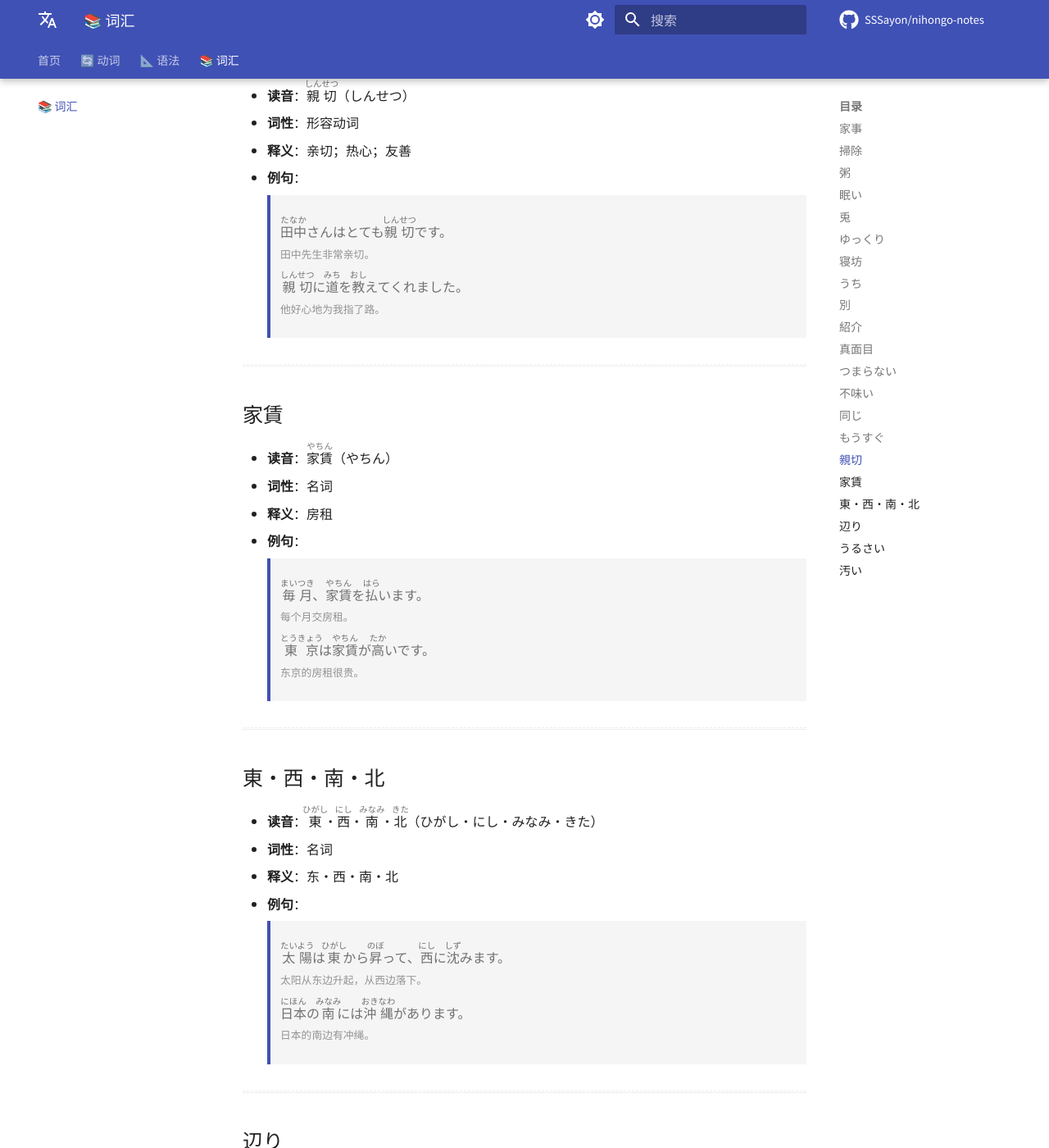
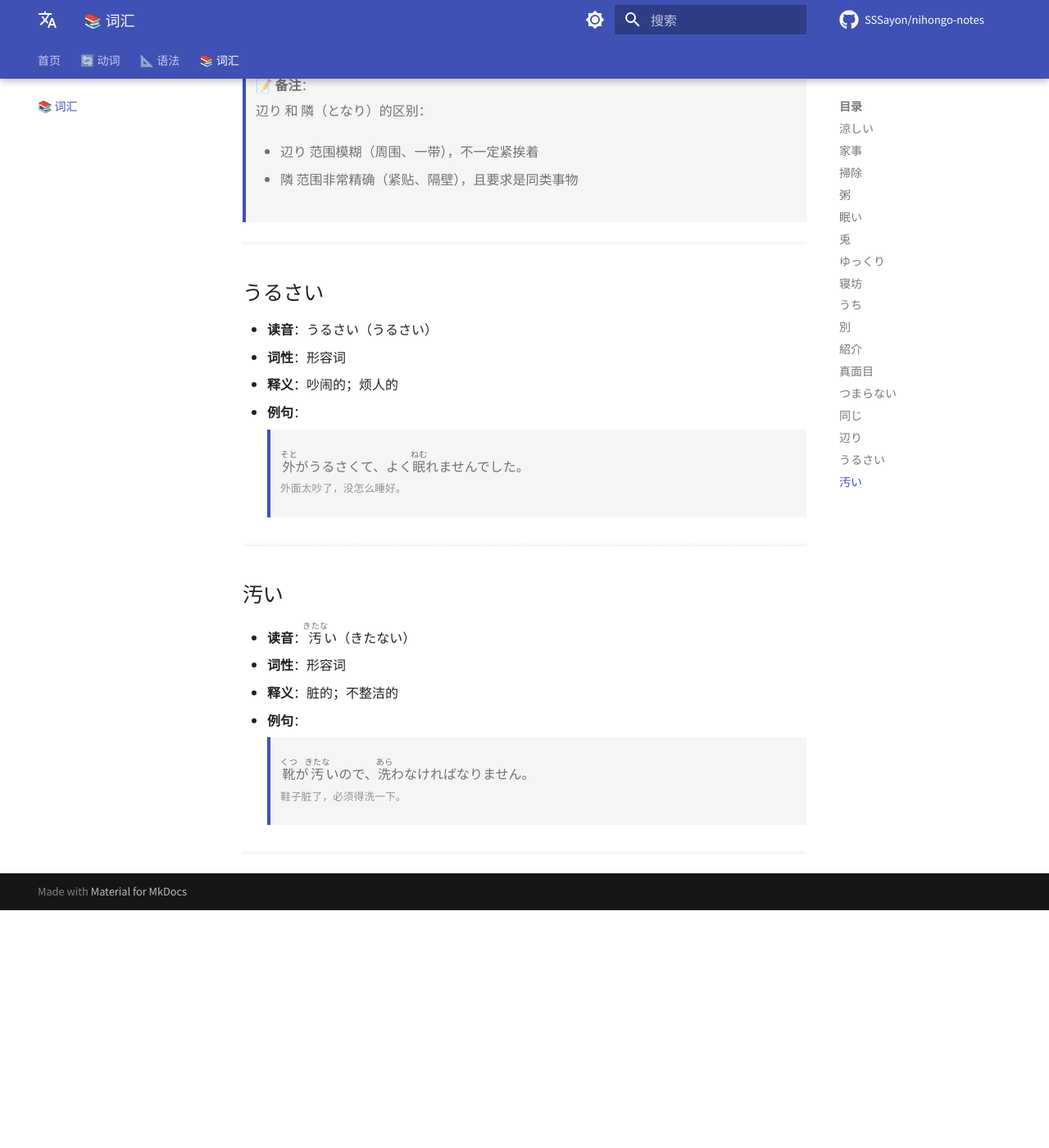
Before and after one commit to SSSayon/nihongo-notes, an MkDocs documentation site: the page built from docs/vocabulary.md, in a window 1280 px wide and 1400 px high, scrolled down 7128 px. Shown: the whole window at 82% size. Built offline with MkDocs 1.6.1 and Material for MkDocs 9.7.7, drawn with Linux system fonts in a browser that asks for light colours; comment, search, counter and statistics services are not loaded; after the commit the page ends 8238 px from its top, so only the background shows below that; some of the changed text lies outside the part shown.

Commit message:
chore: update site content

```diff
--- a/docs/verbs.md
+++ b/docs/verbs.md
@@ -2,7 +2,47 @@
 
 记录动词。
 
-共 **19** 个动词
+共 **21** 个动词
+
+---
+
+## 笑う
+
+- **读音**：<ruby>笑<rt>わら</rt></ruby>う（わらう）
+- **类型**：五段动词
+- **释义**：笑；嘲笑
+
+- **例句**：
+
+    > <div class="example-box">
+    > <ruby>彼女<rt>かのじょ</rt></ruby>はいつも<ruby>楽<rt>たの</rt></ruby>しそうに<ruby>笑<rt>わら</rt></ruby>っています。
+    > <br><small>她总是笑得很开心的样子。</small>
+    > </div>
+
+    > <div class="example-box">
+    > <ruby>人<rt>ひと</rt></ruby>の<ruby>失敗<rt>しっぱい</rt></ruby>を<ruby>笑<rt>わら</rt></ruby>ってはいけません。
+    > <br><small>不要嘲笑别人的失败。</small>
+    > </div>
+
+---
+
+## 忘れる
+
+- **读音**：<ruby>忘<rt>わす</rt></ruby>れる（わすれる）
+- **类型**：一段动词
+- **释义**：忘记；遗忘（物品）
+
+- **例句**：
+
+    > <div class="example-box">
+    > <ruby>漢字<rt>かんじ</rt></ruby>の<ruby>書<rt>か</rt></ruby>き<ruby>方<rt>かた</rt></ruby>を<ruby>忘<rt>わす</rt></ruby>れました。
+    > <br><small>忘记了汉字的写法。</small>
+    > </div>
+
+    > <div class="example-box">
+    > <ruby>電車<rt>でんしゃ</rt></ruby>に<ruby>傘<rt>かさ</rt></ruby>を<ruby>忘<rt>わす</rt></ruby>れました。
+    > <br><small>把伞忘在电车上了。</small>
+    > </div>
 
 ---
 
--- a/docs/vocabulary.md
+++ b/docs/vocabulary.md
@@ -2,7 +2,32 @@
 
 记录名词、形容词等词汇。
 
-共 **21** 个词汇
+共 **17** 个词汇
+
+---
+
+## 涼しい
+
+- **读音**：<ruby>涼<rt>すず</rt></ruby>しい（すずしい）
+- **词性**：形容词
+- **释义**：凉爽，凉快；清澈，明亮（多指眼睛）
+
+- **例句**：
+
+    > <div class="example-box">
+    > <ruby>北海道<rt>ほっかいどう</rt></ruby>の<ruby>夏<rt>なつ</rt></ruby>は<ruby>涼<rt>すず</rt></ruby>しくて<ruby>過<rt>す</rt></ruby>ごしやすいです。
+    > <br><small>北海道的夏天很凉爽，住起来很舒服。</small>
+    > </div>
+
+    > <div class="example-box">
+    > お<ruby>風<rt>ふ</rt></ruby><ruby>呂<rt>ろ</rt></ruby><ruby>上<rt>あ</rt></ruby>がりは<ruby>風<rt>かぜ</rt></ruby>が<ruby>涼<rt>すず</rt></ruby>しくて<ruby>気<rt>き</rt></ruby><ruby>持<rt>も</rt></ruby>ちいい。
+    > <br><small>洗完澡后微风凉爽，感觉很舒服。</small>
+    > </div>
+
+    > <div class="example-box">
+    > <ruby>彼女<rt>かのじょ</rt></ruby>は<ruby>涼<rt>すず</rt></ruby>しい<ruby>目<rt>め</rt></ruby>をしている。
+    > <br><small>她有一双清澈明亮的眼睛。</small>
+    > </div>
 
 ---
 
@@ -261,26 +286,6 @@
 
 ---
 
-## 不味い
-
-- **读音**：<ruby>不味<rt>まず</rt></ruby>い（まずい）
-- **词性**：形容词
-- **释义**：难吃的；糟糕的；不妙的
-
-- **例句**：
-
-    > <div class="example-box">
-    > この<ruby>料理<rt>りょうり</rt></ruby>は<ruby>不味<rt>まず</rt></ruby>くて<ruby>食<rt>た</rt></ruby>べられません。
-    > <br><small>这道菜太难吃了，吃不下去。</small>
-    > </div>
-
-    > <div class="example-box">
-    > <ruby>約束<rt>やくそく</rt></ruby>を<ruby>忘<rt>わす</rt></ruby>れてしまった、それはまずいな。
-    > <br><small>把约会给忘了，那可太糟糕了。</small>
-    > </div>
-
----
-
 ## 同じ
 
 - **读音**：<ruby>同<rt>おな</rt></ruby>じ（おなじ）
@@ -297,86 +302,6 @@
     > <div class="example-box">
     > <ruby>毎日<rt>まいにち</rt></ruby><ruby>同<rt>おな</rt></ruby>じことの<ruby>繰<rt>く</rt></ruby>り<ruby>返<rt>かえ</rt></ruby>しで<ruby>飽<rt>あ</rt></ruby>きました。
     > <br><small>每天重复同样的事情，都厌烦了。</small>
-    > </div>
-
----
-
-## もうすぐ
-
-- **读音**：もうすぐ（もうすぐ）
-- **词性**：副词
-- **释义**：马上；很快
-
-- **例句**：
-
-    > <div class="example-box">
-    > もうすぐ<ruby>春<rt>はる</rt></ruby>が<ruby>来<rt>き</rt></ruby>ます。
-    > <br><small>春天快要到了。</small>
-    > </div>
-
-    > <div class="example-box">
-    > もうすぐ<ruby>映画<rt>えいが</rt></ruby>が<ruby>始<rt>はじ</rt></ruby>まります。
-    > <br><small>电影马上就要开始了。</small>
-    > </div>
-
----
-
-## 親切
-
-- **读音**：<ruby>親切<rt>しんせつ</rt></ruby>（しんせつ）
-- **词性**：形容动词
-- **释义**：亲切；热心；友善
-
-- **例句**：
-
-    > <div class="example-box">
-    > <ruby>田中<rt>たなか</rt></ruby>さんはとても<ruby>親切<rt>しんせつ</rt></ruby>です。
-    > <br><small>田中先生非常亲切。</small>
-    > </div>
-
-    > <div class="example-box">
-    > <ruby>親切<rt>しんせつ</rt></ruby>に<ruby>道<rt>みち</rt></ruby>を<ruby>教<rt>おし</rt></ruby>えてくれました。
-    > <br><small>他好心地为我指了路。</small>
-    > </div>
-
----
-
-## 家賃
-
-- **读音**：<ruby>家賃<rt>やちん</rt></ruby>（やちん）
-- **词性**：名词
-- **释义**：房租
-
-- **例句**：
-
-    > <div class="example-box">
-    > <ruby>毎月<rt>まいつき</rt></ruby>、<ruby>家賃<rt>やちん</rt></ruby>を<ruby>払<rt>はら</rt></ruby>います。
-    > <br><small>每个月交房租。</small>
-    > </div>
-
-    > <div class="example-box">
-    > <ruby>東京<rt>とうきょう</rt></ruby>は<ruby>家賃<rt>やちん</rt></ruby>が<ruby>高<rt>たか</rt></ruby>いです。
-    > <br><small>东京的房租很贵。</small>
-    > </div>
-
----
-
-## 東・西・南・北
-
-- **读音**：<ruby>東<rt>ひがし</rt></ruby>・<ruby>西<rt>にし</rt></ruby>・<ruby>南<rt>みなみ</rt></ruby>・<ruby>北<rt>きた</rt></ruby>（ひがし・にし・みなみ・きた）
-- **词性**：名词
-- **释义**：东·西·南·北
-
-- **例句**：
-
-    > <div class="example-box">
-    > <ruby>太陽<rt>たいよう</rt></ruby>は<ruby>東<rt>ひがし</rt></ruby>から<ruby>昇<rt>のぼ</rt></ruby>って、<ruby>西<rt>にし</rt></ruby>に<ruby>沈<rt>しず</rt></ruby>みます。
-    > <br><small>太阳从东边升起，从西边落下。</small>
-    > </div>
-
-    > <div class="example-box">
-    > <ruby>日本<rt>にほん</rt></ruby>の<ruby>南<rt>みなみ</rt></ruby>には<ruby>沖縄<rt>おきなわ</rt></ruby>があります。
-    > <br><small>日本的南边有冲绳。</small>
     > </div>
 
 ---
```
Also changed, not shown: docs/index.md (+4 -4 lines), 2 other files.
